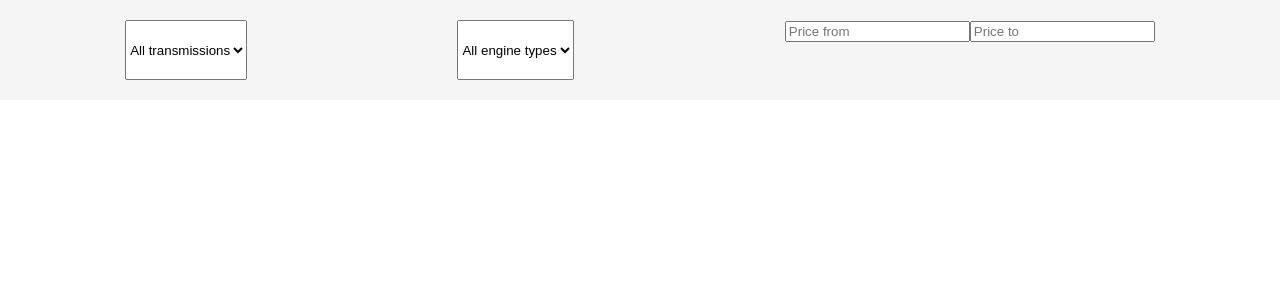
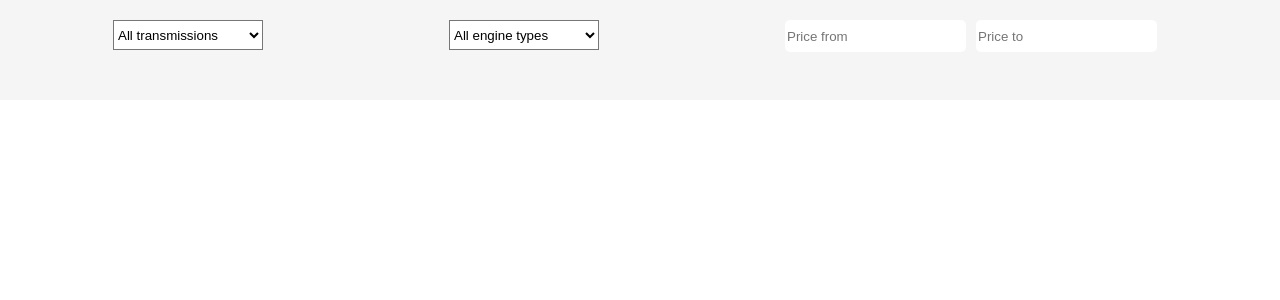
Before and after one commit to mazensharkawy/leasing.deals, a React (Create React App) app: page / in a window 1280 px wide. Shown: the top 300 px of the page. Built offline with nearby package versions, Linux system fonts and the light colour scheme; no server answers.

Commit message:
tweak filters in header

```diff
--- a/src/components/Filters.js
+++ b/src/components/Filters.js
@@ -7,6 +7,17 @@ const HeaderContainer = styled.div`
   display: flex;
   justify-content: space-around;
   background: #f5f5f5;
+`;
+const Select = styled.select`
+  background: white;
+  min-width: 150px;
+  height: 30px;
+`;
+const Input = styled.input`
+  height: 30px;
+  border-radius: 5px;
+  border: none;
+  margin-right: 10px;
 `;
 class Filters extends Component {
   state = {};
@@ -31,7 +42,7 @@ class Filters extends Component {
     const { higherRange, lowerRange, engine_type, transmission } = this.state;
     return (
       <HeaderContainer>
-        <select
+        <Select
           name="transmission"
           value={transmission}
           onChange={this.handleChange}
@@ -39,8 +50,8 @@ class Filters extends Component {
           <option value="">All transmissions</option>
           <option value="Automatic">Automatic</option>
           <option value="Manual">Manual</option>
-        </select>
-        <select
+        </Select>
+        <Select
           name="engine_type"
           value={engine_type}
           onChange={this.handleChange}
@@ -48,16 +59,16 @@ class Filters extends Component {
           <option value="">All engine types</option>
           <option value="Diesel">Diesel</option>
           <option value="Petrol">Petrol</option>
-        </select>
+        </Select>
         <div>
-          <input
+          <Input
             value={lowerRange}
             type="number"
             name="lowerRange"
             placeholder="Price from"
             onChange={this.handleChange}
           />
-          <input
+          <Input
             value={higherRange}
             type="number"
             placeholder="Price to"
```
